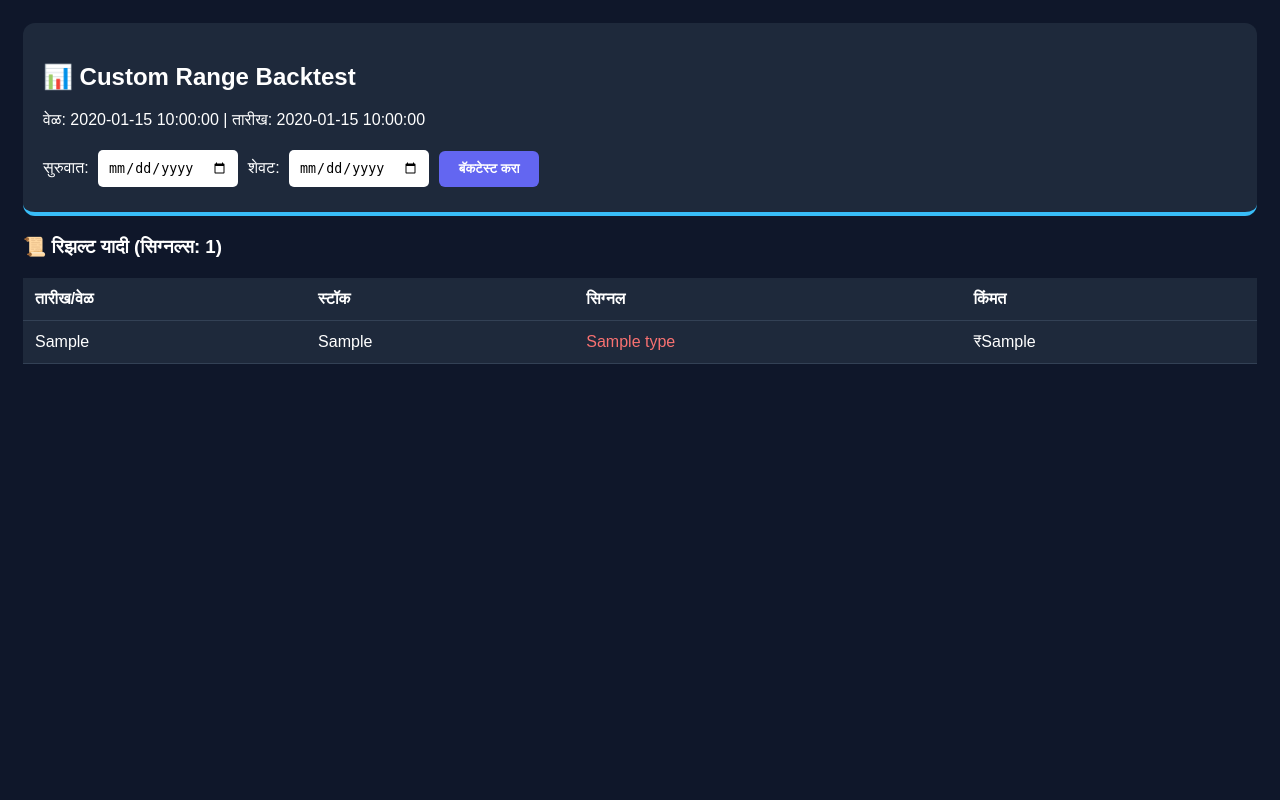
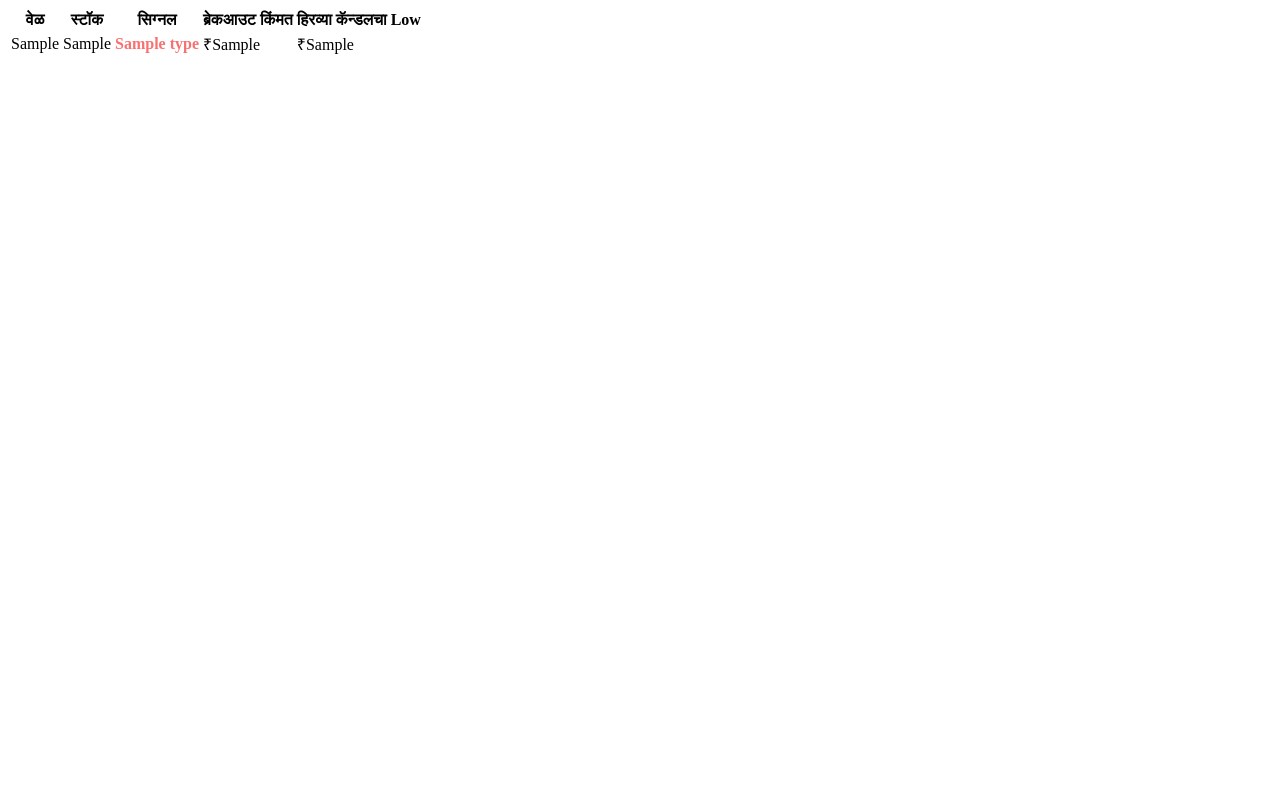
Before and after one commit to dattapwr/nifty-trading-bot, a Flask app: template templates/index.html in a window 1280 px wide. Run offline with Flask 3, Linux system fonts and the light colour scheme; the template is opened without the code that fills it: most values are stand-ins (such as "Sample title", 1, 10 or a date in 2020).

Commit message:
Update index.html

```diff
--- a/templates/index.html
+++ b/templates/index.html
@@ -1,47 +1,18 @@
-<!DOCTYPE html>
-<html lang="mr">
-<head>
-    <meta charset="UTF-8">
-    <title>Scanner Backtest</title>
-    <style>
-        body { font-family: sans-serif; background: #0f172a; color: white; padding: 15px; }
-        .card { background: #1e293b; padding: 20px; border-radius: 12px; margin-bottom: 20px; border-bottom: 4px solid #38bdf8; }
-        input[type="date"] { padding: 10px; border-radius: 5px; border: none; margin: 5px; }
-        .btn { background: #6366f1; color: white; padding: 10px 20px; border: none; border-radius: 6px; cursor: pointer; font-weight: bold; }
-        table { width: 100%; border-collapse: collapse; margin-top: 20px; background: #1e293b; }
-        th, td { padding: 12px; border-bottom: 1px solid #334155; text-align: left; }
-        .buy { color: #4ade80; } .sell { color: #f87171; }
-    </style>
-</head>
-<body>
-    <div class="card">
-        <h2>📊 Custom Range Backtest</h2>
-        <p>वेळ: {{ time }} | तारीख: {{ date }}</p>
-
-        <form action="/" method="get">
-            <label>सुरुवात:</label>
-            <input type="date" name="start_date" required>
-            <label>शेवट:</label>
-            <input type="date" name="end_date" required>
-            <button type="submit" class="btn">बॅकटेस्ट करा</button>
-        </form>
-    </div>
-
-    {% if bt_results %}
-        <h3>📜 रिझल्ट यादी (सिग्नल्स: {{ bt_results|length }})</h3>
 <table>
-            <tr><th>तारीख/वेळ</th><th>स्टॉक</th><th>सिग्नल</th><th>किंमत</th></tr>
+    <tr>
+        <th>वेळ</th>
+        <th>स्टॉक</th>
+        <th>सिग्नल</th>
+        <th>ब्रेकआउट किंमत</th>
+        <th>हिरव्या कॅन्डलचा Low</th>
+    </tr>
     {% for r in bt_results %}
     <tr>
         <td>{{ r.t }}</td>
         <td>{{ r.s }}</td>
-                <td class="{{ 'buy' if r.type == 'BUY' else 'sell' }}">{{ r.type }}</td>
+        <td style="color: #f87171; font-weight: bold;">{{ r.type }}</td>
         <td>₹{{ r.p }}</td>
+        <td>₹{{ r.signal_low }}</td>
     </tr>
     {% endfor %}
 </table>
-    {% elif request.args.get('start_date') %}
-        <p>या तारखेसाठी कोणतेही सिग्नल सापडले नाहीत. कृपया दुसरी तारीख निवडा.</p>
-    {% endif %}
-</body>
-</html>
```
Lines whose indentation alone changed are shown as unchanged.
